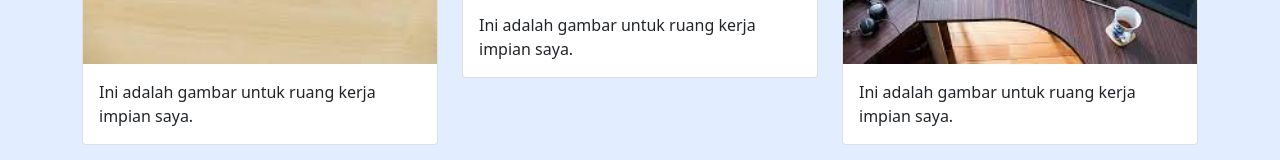
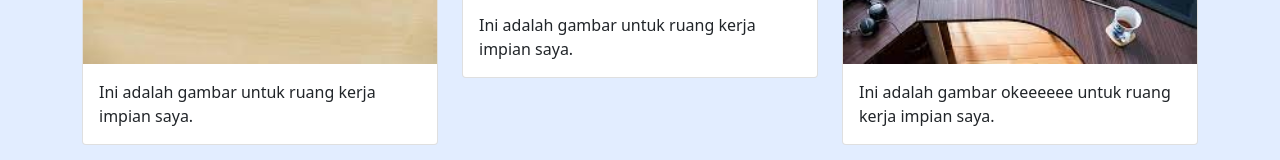
Before and after one commit to rangga10092003/ranggasaputra.github.io, a plain HTML site: page index.html in a window 1280 px wide. Shown: the part 1633-1793 px from the top of the page. Drawn offline with nearby package versions, Linux system fonts and the light colour scheme.

Commit message:
mengedit tulisan

```diff
--- a/index.html
+++ b/index.html
@@ -116,7 +116,7 @@
             <div class="card">
               <img src="img/projects/5.jpg" class="card-img-top" alt="projects 3" />
               <div class="card-body">
-                <p class="card-text">Ini adalah gambar untuk ruang kerja impian saya.</p>
+                <p class="card-text">Ini adalah gambar okeeeeee untuk ruang kerja impian saya.</p>
               </div>
             </div>
           </div>
```
